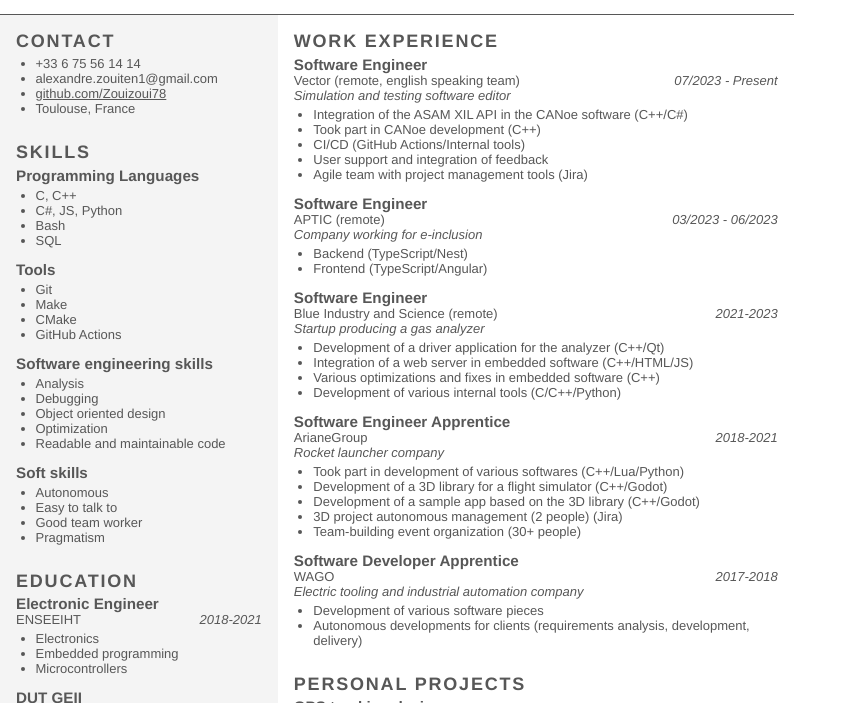
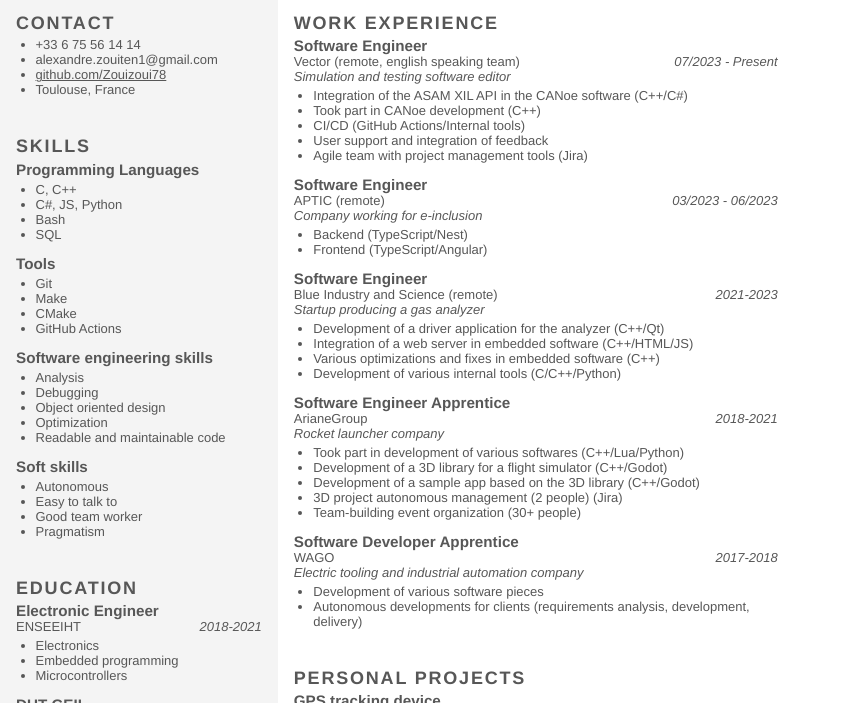
Before and after one commit to Zouizoui78/cv, a plain HTML site: page cv_zouiten_en.html in a window 1280 px wide. Shown: the part 79-782 px from the top of the page, without its empty margins (0-857 px from the left). Drawn offline with Linux system fonts and the light colour scheme.

Commit message:
improved layout and made font slightly smaller

```diff
--- a/style/layout.css
+++ b/style/layout.css
@@ -15,7 +15,7 @@ body {
     margin: 0;
 
     display: grid;
-    grid-template-rows: 2.5cm;
+    grid-template-rows: 2cm;
 
     border-bottom: 1px solid #575757;
 }
--- a/style/section.css
+++ b/style/section.css
@@ -1,6 +1,6 @@
 section {
-    margin-bottom: 2em;
-    font-size: small;
+    margin-bottom: 3em;
+    font-size: 13px;
 
     h2 {
         font-size: large;
```
